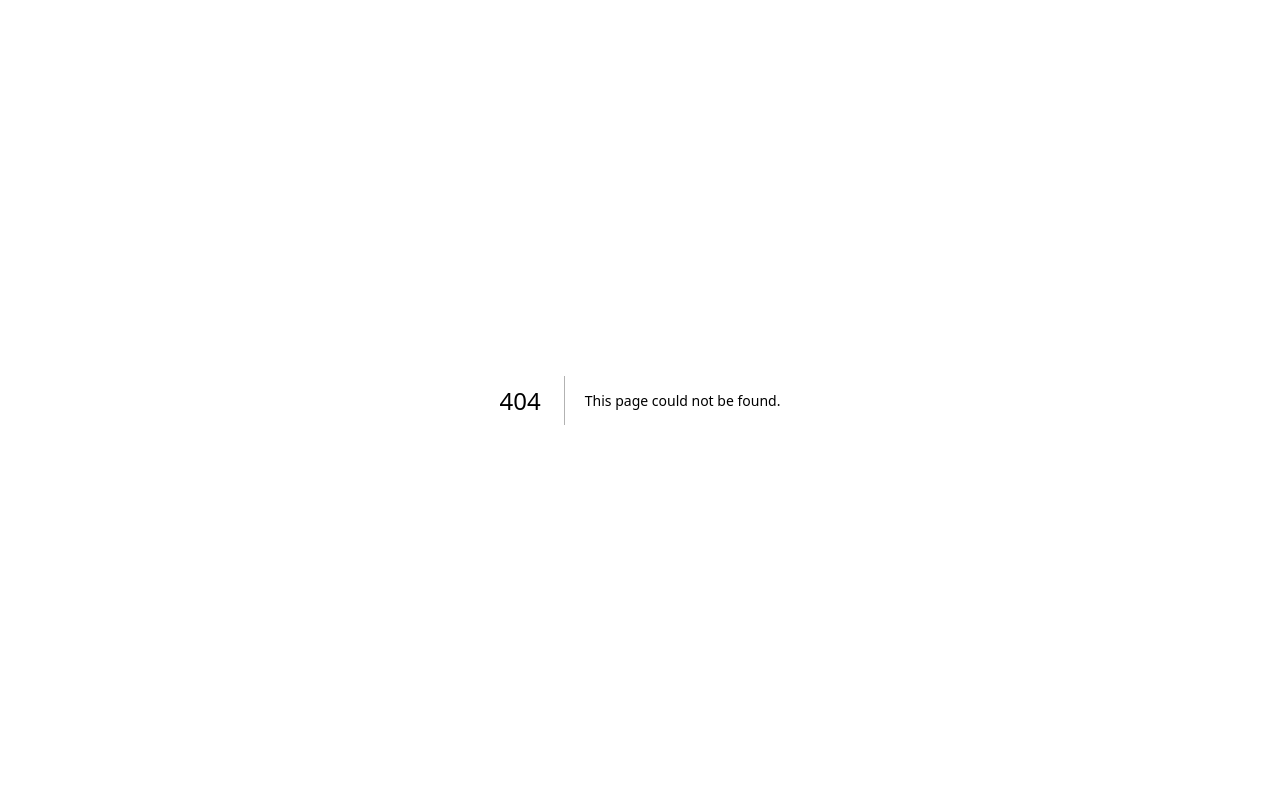
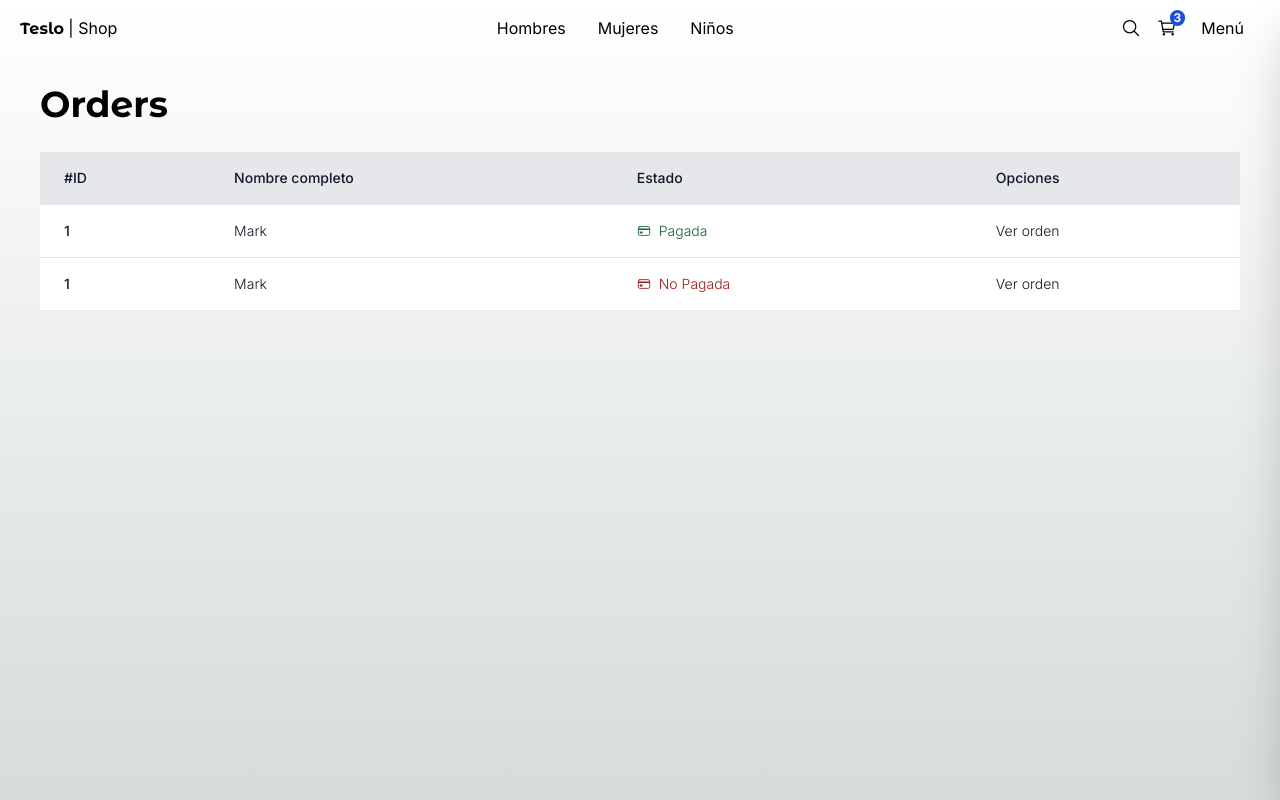
Before and after one commit to danielmiranda0099/teslo-shop-nextjs, a Next.js app: page /orders in a window 1280 px wide. Before the commit this address had no page. Built offline with nearby package versions, Linux system fonts and the light colour scheme.

Commit message:
[ADD IU] List Orders Screen

```diff
--- /dev/null
+++ b/src/app/(shop)/orders/page.tsx
@@ -0,0 +1,77 @@
+// https://tailwindcomponents.com/component/hoverable-table
+
+import { Title } from '@/components/ui';
+import Link from 'next/link';
+import { IoCardOutline } from 'react-icons/io5';
+
+export default function OrdersPage() {
+  return (
+    <>
+      <Title title="Orders" />
+
+      <div className="mb-10">
+        <table className="min-w-full">
+          <thead className="bg-gray-200 border-b">
+            <tr>
+              <th scope="col" className="text-sm font-medium text-gray-900 px-6 py-4 text-left">
+                #ID
+              </th>
+              <th scope="col" className="text-sm font-medium text-gray-900 px-6 py-4 text-left">
+                Nombre completo
+              </th>
+              <th scope="col" className="text-sm font-medium text-gray-900 px-6 py-4 text-left">
+                Estado
+              </th>
+              <th scope="col" className="text-sm font-medium text-gray-900 px-6 py-4 text-left">
+                Opciones
+              </th>
+            </tr>
+          </thead>
+          <tbody>
+
+            <tr className="bg-white border-b transition duration-300 ease-in-out hover:bg-gray-100">
+
+              <td className="px-6 py-4 whitespace-nowrap text-sm font-medium text-gray-900">1</td>
+              <td className="text-sm text-gray-900 font-light px-6 py-4 whitespace-nowrap">
+                Mark
+              </td>
+              <td className="flex items-center text-sm  text-gray-900 font-light px-6 py-4 whitespace-nowrap">
+
+                <IoCardOutline className="text-green-800" />
+                <span className='mx-2 text-green-800'>Pagada</span>
+
+              </td>
+              <td className="text-sm text-gray-900 font-light px-6 ">
+                <Link href="/orders/123" className="hover:underline">
+                  Ver orden
+                </Link>
+              </td>
+
+            </tr>
+
+            <tr className="bg-white border-b transition duration-300 ease-in-out hover:bg-gray-100">
+
+              <td className="px-6 py-4 whitespace-nowrap text-sm font-medium text-gray-900">1</td>
+              <td className="text-sm text-gray-900 font-light px-6 py-4 whitespace-nowrap">
+                Mark
+              </td>
+              <td className="flex items-center text-sm  text-gray-900 font-light px-6 py-4 whitespace-nowrap">
+
+                <IoCardOutline className="text-red-800" />
+                <span className='mx-2 text-red-800'>No Pagada</span>
+
+              </td>
+              <td className="text-sm text-gray-900 font-light px-6 ">
+                <Link href="/orders/123" className="hover:underline">
+                  Ver orden
+                </Link>
+              </td>
+
+            </tr>
+
+          </tbody>
+        </table>
+      </div>
+    </>
+  );
+}
```
